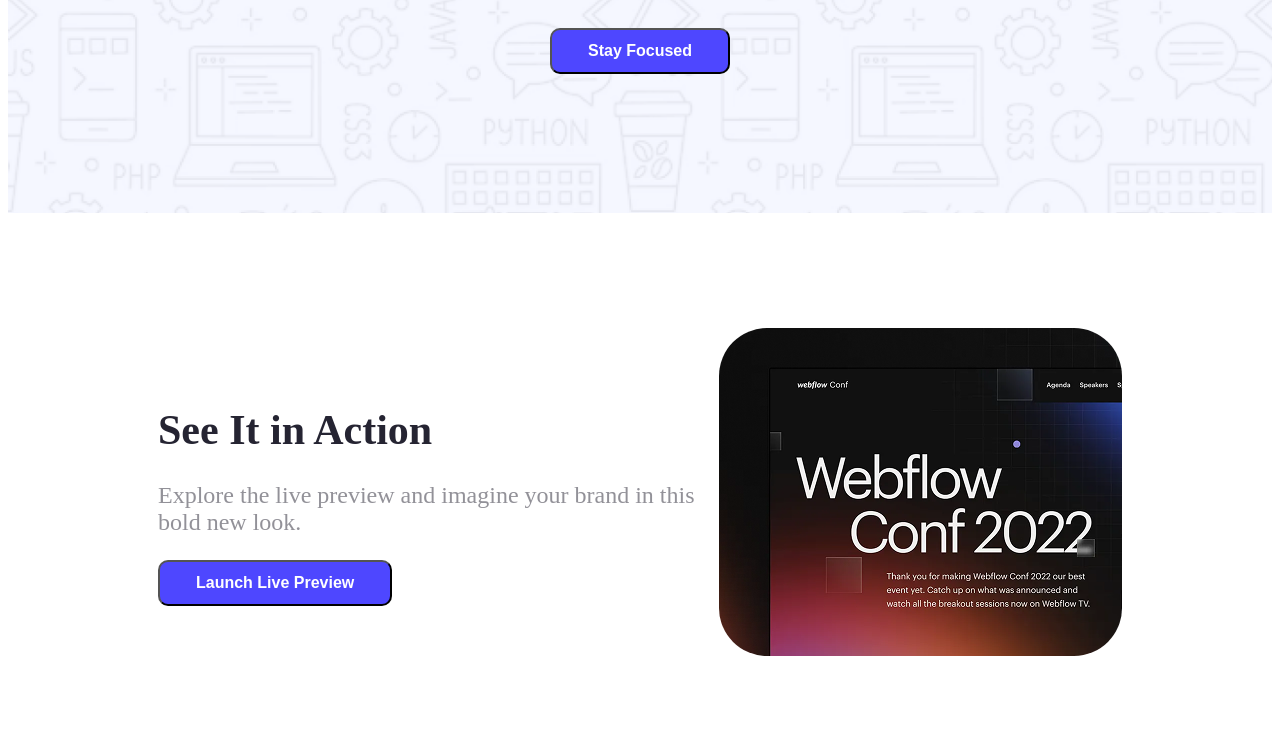
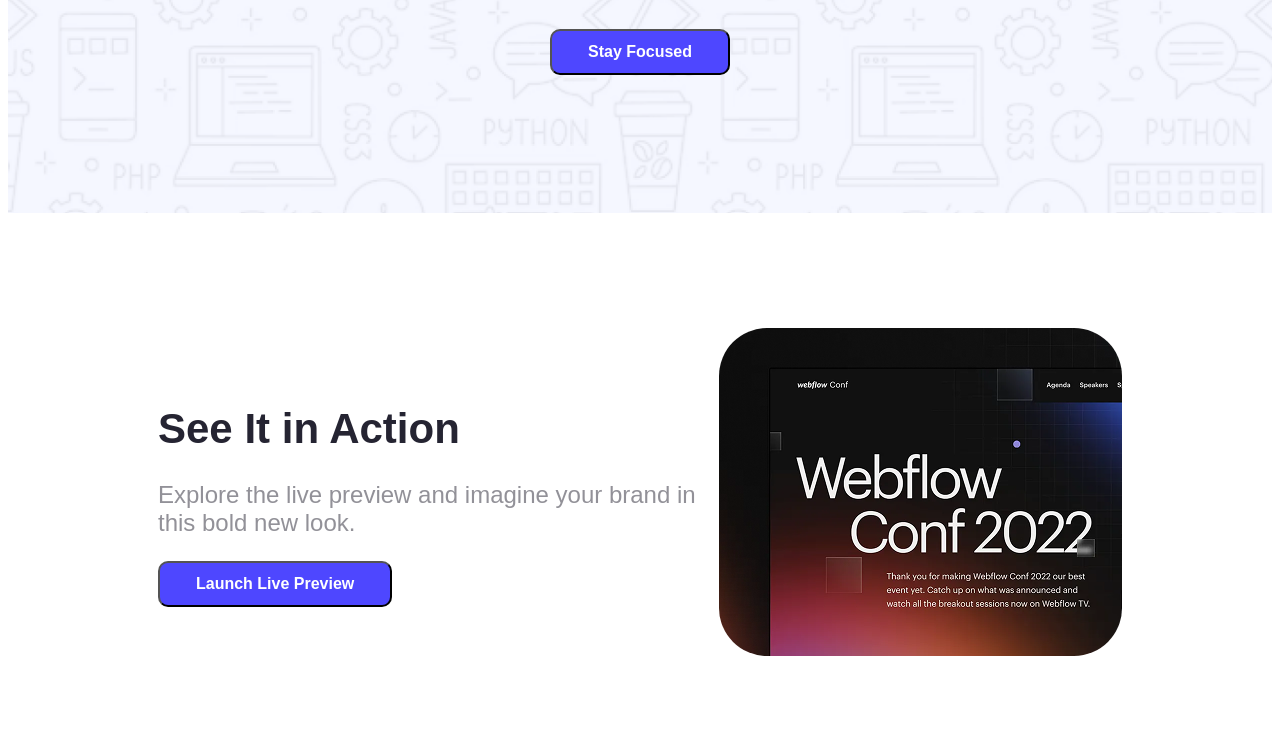
Before and after one commit to rifatsamjid/B12A01-landing-launchpad, a plain HTML site: page index.html in a window 1280 px wide. Shown: the part 395-1148 px from the top of the page. Drawn offline with Linux system fonts and the light colour scheme.

Commit message:
appli raleway font to html and css

```diff
--- a/css/style.css
+++ b/css/style.css
@@ -1,12 +1,10 @@
 
-
-.open-sans-normal {
-  font-family: "Open Sans", sans-serif;
+ .raleway-normal {
+  font-family: "Raleway", sans-serif;
   font-optical-sizing: auto;
   font-style: normal;
-  font-variation-settings:
-    "wdth" 100;
 }
+
 /* shared style */
 .btn-primary{
     background-color: rgba(78, 71, 255, 1);
--- a/index.html
+++ b/index.html
@@ -5,12 +5,9 @@
     <meta name="viewport" content="width=device-width, initial-scale=1.0">
     <title>Assignment</title>
     <title>Web Developer</title>
-    <link rel="preconnect" href="https://fonts.googleapis.com">
-    <link rel="preconnect" href="https://fonts.gstatic.com" crossorigin>
-    <link href="https://fonts.googleapis.com/css2?family=Open+Sans:ital,wght@0,300..800;1,300..800&family=Raleway:ital,wght@0,100..900;1,100..900&display=swap" rel="stylesheet">
     <link rel="stylesheet" href="css/style.css">
 </head>
-<body>
+<body class="raleway-normal">
     <header class="header">
         <div class="banner-head">
             <nav>
@@ -18,7 +15,7 @@
                 <button class="btn-primary">Sign Up</button>
             </nav>
             <div class="banner-item">
-                <h1 class="banner-title">Cool Dark UI Template for Webflow Agencies!</h1>
+                <h1 class="banner-title ">Cool Dark UI Template for Webflow Agencies!</h1>
                 <button class="btn-primary">Stay Focused</button>
             </div>
         </div>
```
